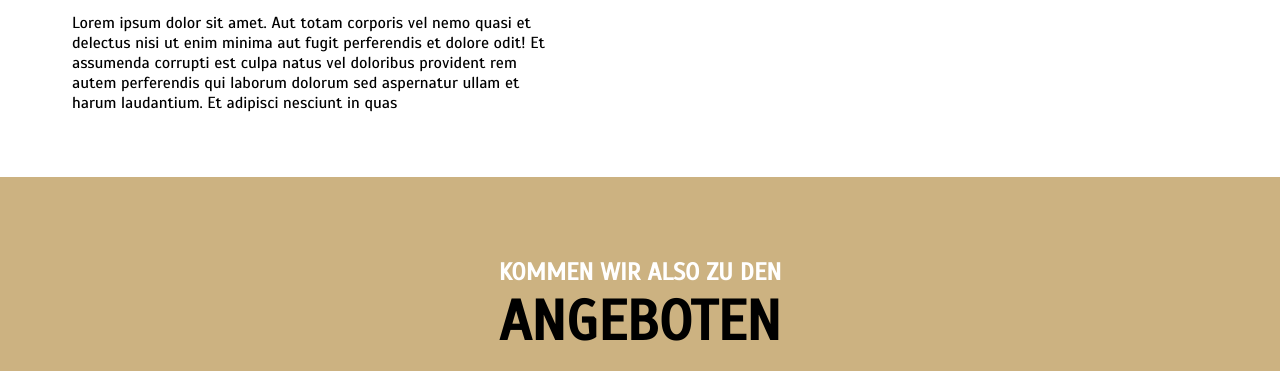
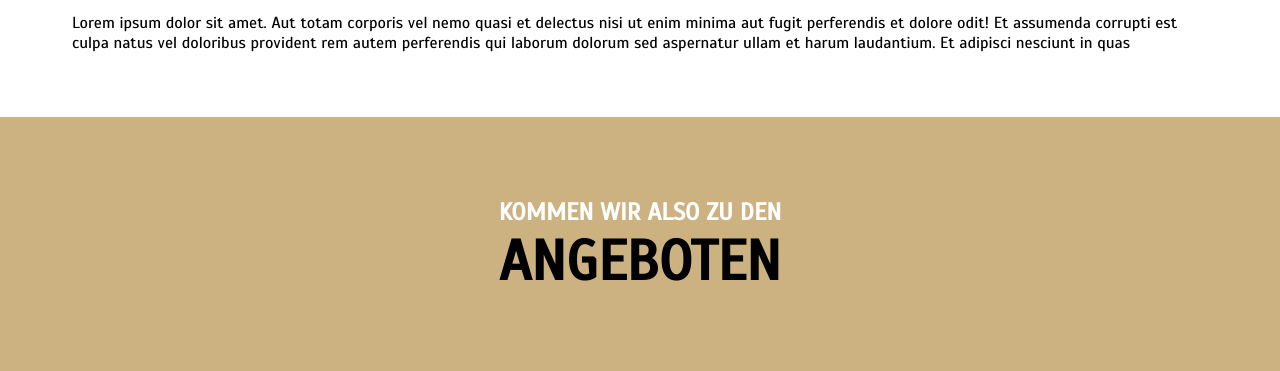
Before and after one commit to graeujer/rabauken, a plain HTML site: page index.html in a window 1280 px wide. Shown: the part 859-1230 px from the top of the page. Drawn offline with Linux system fonts and the light colour scheme.

Commit message:
Update main.css

```diff
--- a/dist/main.css
+++ b/dist/main.css
@@ -163,7 +163,6 @@
 .main__sub {
   padding-top: 1rem;
   padding-bottom: 4rem;
-  width: 30rem;
 }
 
 .offer {
```
